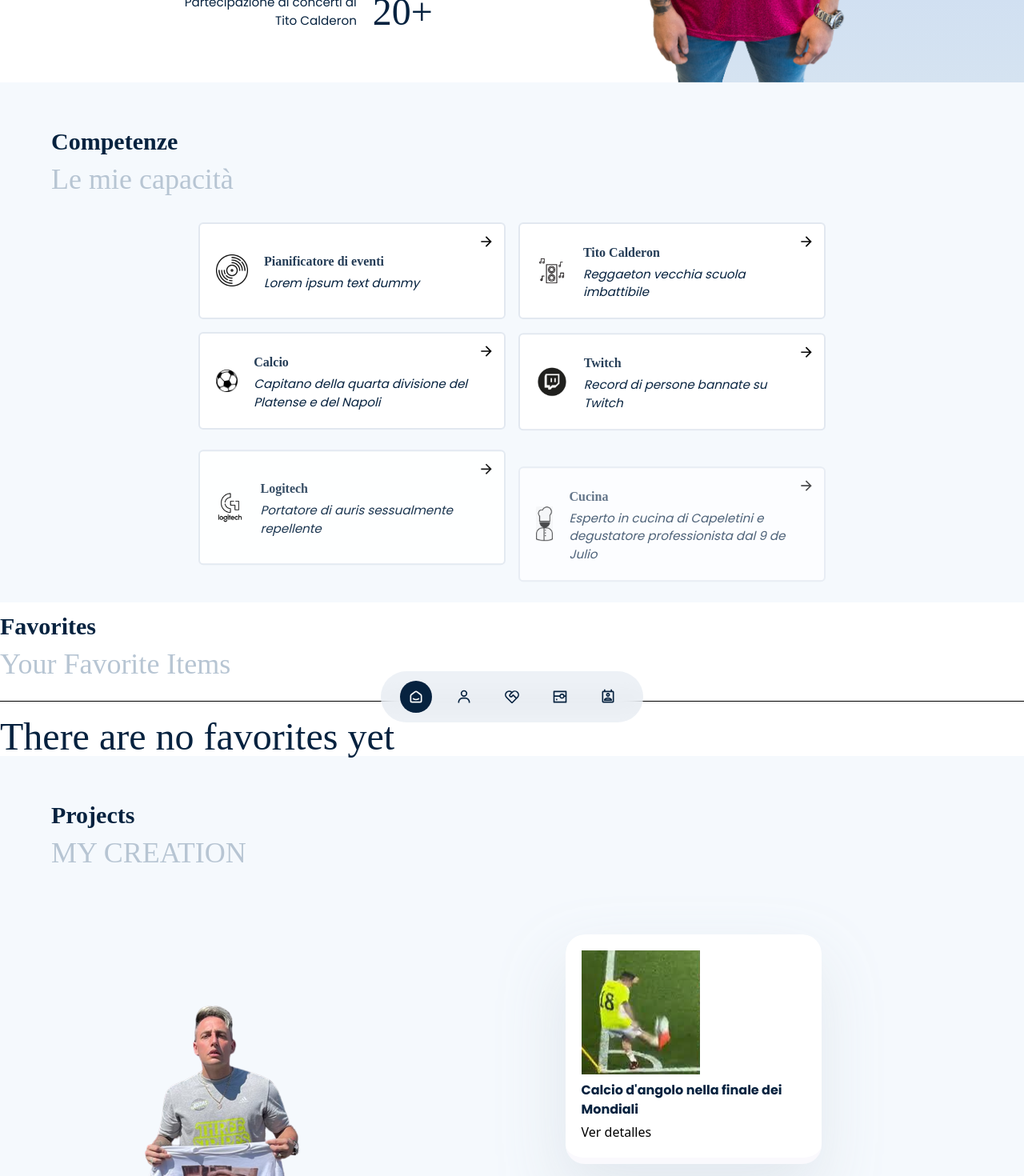
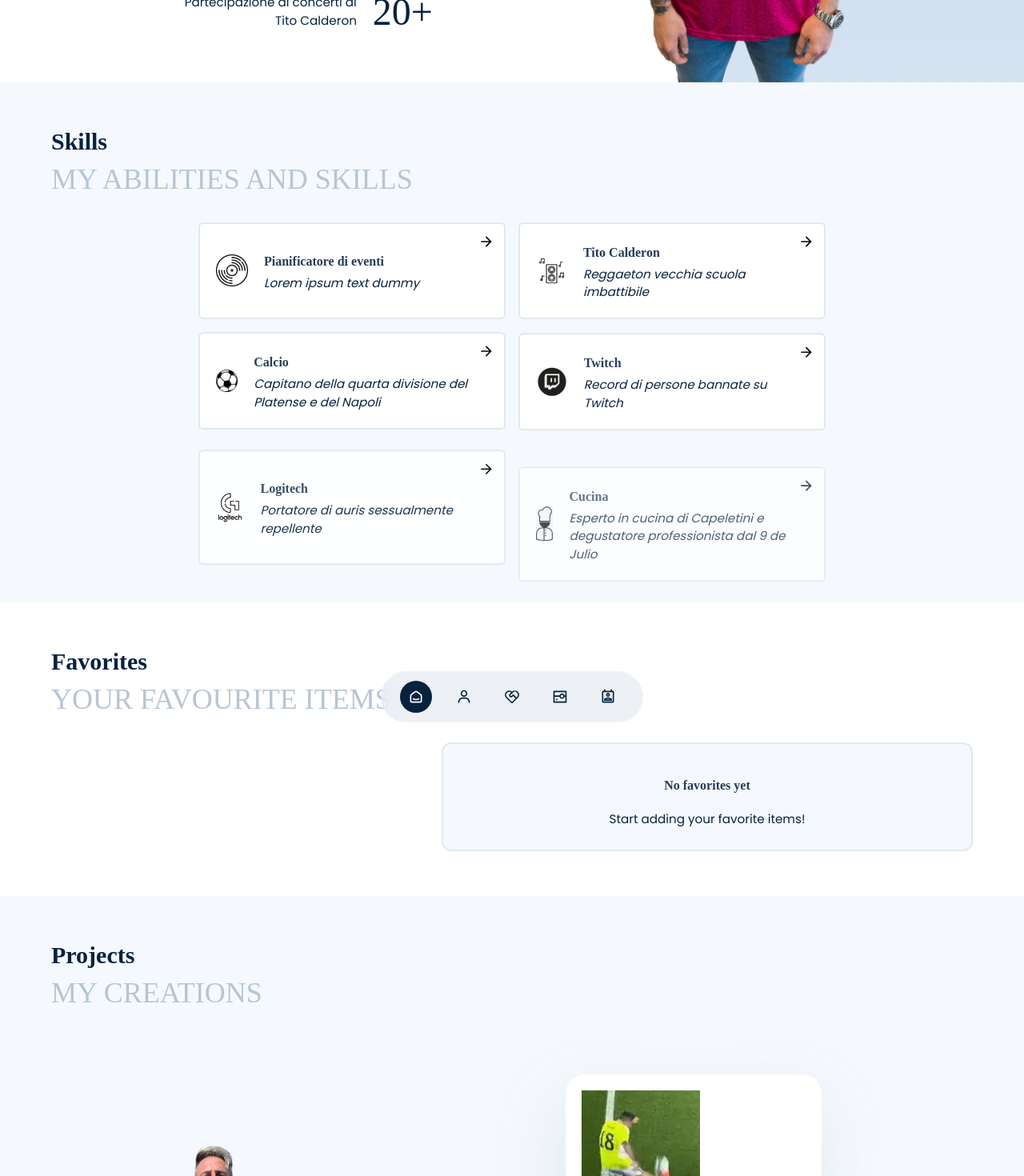
Before and after one commit to tomasavola/TP10, a React (Vite) app: page / in a window 1280 px wide. Shown: the part 697-2167 px from the top of the page at 80% size. Built offline with nearby package versions, Linux system fonts and the light colour scheme; a web font is replaced by a local one.

Commit message:
Falta el badge y terminamos

```diff
--- a/src/Content.js
+++ b/src/Content.js
@@ -71,8 +71,8 @@
     ],
   },
   skills: {
-    title: "Competenze",
-    subtitle: "Le mie capacità",
+    title: "Skills",
+    subtitle: "MY ABILITIES AND SKILLS",
     skills_content: [
       {
         name: "Pianificatore di eventi",
@@ -130,7 +130,7 @@
   },
   Projects: {
     title: "Projects",
-    subtitle: "MY CREATION",
+    subtitle: "MY CREATIONS",
     image: person_project,
   },
   Testimonials: {
--- a/src/components/Favorites.jsx
+++ b/src/components/Favorites.jsx
@@ -6,30 +6,44 @@
   const { favorites } = useContext(FavoritesContext);
 
   return (
-    <Container>
-      <Row className="mb-5 mt-3 pt-md-3">
-        <Col lg="8">
+    <section id="services">
+      <div className="md:container px-5 py-14">
         <h2 className="title" data-aos="fade-down">
           Favorites
         </h2>
         <h4 className="subtitle" data-aos="fade-down">
-            Your Favorite Items
+          YOUR FAVOURITE ITEMS
         </h4>
-          <hr className="t_border my-4 ml-0 text-left" />
-        </Col>
-      </Row>
+        <br />
         <div className="flex gap-5 justify-between flex-wrap group">
-        {favorites.length !== 0 ? (
+          {favorites.length > 0 ? (
             favorites.map((data, i) => (
-            <div key={i} data-aos="fade-up" data-aos-delay={i * 600}>
-              <h3>{data.titulo}</h3>
+              <div
+                key={i}
+                data-aos="fade-up"
+                data-aos-delay={i * 600}
+                className="min-w-[14rem] duration-300 cursor-pointer border-2 border-slate-200 rounded-xl text-center bg-bg_light_primary p-6 flex-1 group-hover:blur-sm hover:!blur-none"
+              >
+                <img src={data.imagenes} alt="..." className="mx-auto" />
+                <h6 className="my-3">{data.titulo}</h6>
+                <p className="leading-7">{data.descripcion}</p>
               </div>
             ))
           ) : (
-          <h3>There are no favorites yet</h3>
+            <>
+              <div className="min-w-[14rem]"></div>
+              <div className="min-w-[14rem]"></div>
+              <div
+                className="min-w-[14rem] duration-300 cursor-pointer border-2 border-slate-200 rounded-xl text-center bg-bg_light_primary p-6 flex-1 group-hover:blur-sm hover:!blur-none"
+              >
+                <h6 className="my-3">No favorites yet</h6>
+                <p className="leading-7">Start adding your favorite items!</p>
+              </div>
+            </>
           )}
         </div>
-    </Container>
+      </div>
+    </section>
   );
 };
 
```
Lines whose indentation alone changed are shown as unchanged.
